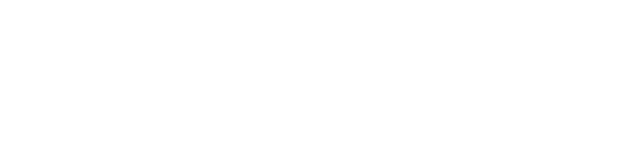
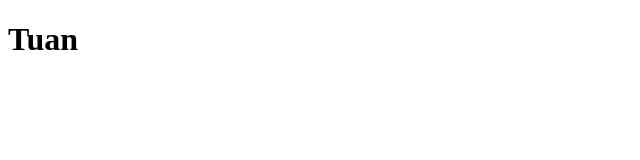
Before and after one commit to ThanhTuan1998/frontend07_0321_LyNguyenThanhTuan, a plain HTML site: page index.html in a window 1280 px wide. Shown: the whole page, without its empty margins (0-640 px from the left). Drawn offline with Linux system fonts and the light colour scheme.

Commit message:
Update html Buoi1

```diff
--- a/index.html
+++ b/index.html
@@ -7,6 +7,6 @@
     <title>Document</title>
 </head>
 <body>
-
+    <h1>Tuan</h1>
 </body>
 </html>
```
